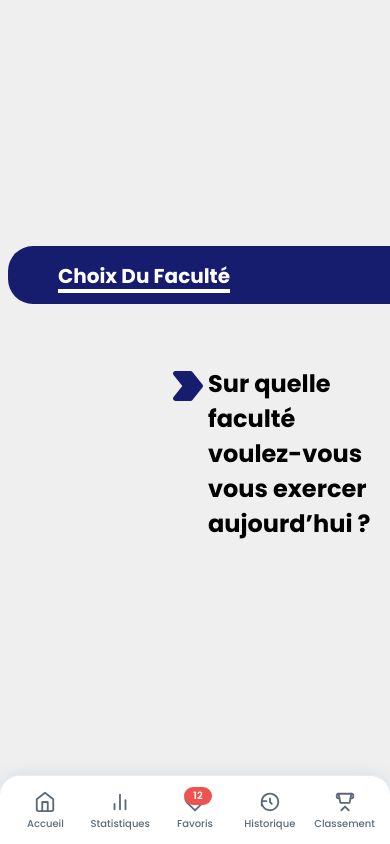
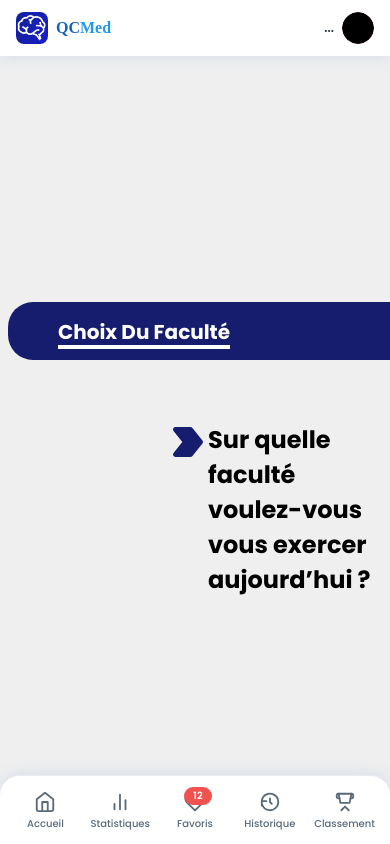
Before and after one commit to hmt-nada/QCMed, a website: page FRONTEND/faculté.html in a window 390 px wide. Shown: the top 844 px of the page. Drawn offline with Linux system fonts and the light colour scheme; no server answers.

Commit message:
update home page

```diff
--- a/FRONTEND/css/navbar.css
+++ b/FRONTEND/css/navbar.css
@@ -130,24 +130,6 @@
       margin-left: auto;
       flex-shrink: 0;
     }
-
-    /* ─── Bouton recherche ─── */
-    .nav-search-btn {
-      width: 38px; height: 38px;
-      border-radius: 10px;
-      border: 1.5px solid var(--nav-gray-200);
-      background: var(--nav-gray-100);
-      display: flex; align-items: center; justify-content: center;
-      cursor: pointer;
-      color: var(--nav-gray-600);
-      transition: all 0.15s;
-    }
-    .nav-search-btn:hover {
-      border-color: var(--nav-blue);
-      background: var(--nav-blue-light);
-      color: var(--nav-blue);
-    }
-    .nav-search-btn svg { width: 17px; height: 17px; }
 
     /* ─── Profil ─── */
     .nav-profile {
@@ -307,3 +289,67 @@
       .nav-spacer-top    { height: 0; }
       .nav-spacer-bottom { height: calc(var(--nav-height-mob) + env(safe-area-inset-bottom, 0px)); }
     }
+
+    /* ── Mini top-bar mobile ── */
+.nav-mobile-topbar {
+  display: none;
+}
+
+@media (max-width: 768px) {
+  .nav-mobile-topbar {
+    display: flex;
+    align-items: center;
+    justify-content: space-between;
+    position: fixed;
+    top: 0; left: 0; right: 0;
+    height: 56px;
+    background: var(--nav-white);
+    box-shadow: var(--nav-shadow);
+    padding: 0 16px;
+    z-index: 999;
+  }
+
+  .nav-mobile-topbar .mob-logo {
+    display: flex;
+    align-items: center;
+    gap: 8px;
+    text-decoration: none;
+  }
+  .nav-mobile-topbar .mob-logo img {
+    width: 32px; height: 32px;
+    border-radius: 8px;
+    object-fit: contain;
+  }
+  .nav-mobile-topbar .mob-logo-text {
+    font-size: 16px;
+    font-weight: 700;
+    color: var(--nav-blue);
+  }
+  .nav-mobile-topbar .mob-logo-text span { color: var(--nav-accent); }
+
+  .nav-mobile-topbar .mob-profile {
+    display: flex;
+    align-items: center;
+    gap: 8px;
+  }
+  .nav-mobile-topbar .mob-username {
+    font-size: 13px;
+    font-weight: 600;
+    color: var(--nav-gray-800);
+  }
+  .nav-mobile-topbar .mob-avatar {
+    width: 32px; height: 32px;
+    border-radius: 50%;
+    overflow: hidden;
+    background: linear-gradient(135deg, #fce4ec, #f8bbd0);
+    display: flex; align-items: center; justify-content: center;
+  }
+  .nav-mobile-topbar .mob-avatar img {
+    width: 100%; height: 100%;
+    object-fit: cover;
+    border-radius: 50%;
+  }
+
+  /* Adapter l'espacement du contenu pour la top-bar mobile */
+  .nav-spacer-top { height: 56px; }
+}
--- a/FRONTEND/navbar.html
+++ b/FRONTEND/navbar.html
@@ -1,3 +1,16 @@
+<!-- Top-bar visible uniquement sur mobile -->
+<div class="nav-mobile-topbar">
+  <a href="/accueil.html" class="mob-logo">
+    <img src="logo/brain-cercle.png" alt="QCMed" />
+    <span class="mob-logo-text">QC<span>Med</span></span>
+  </a>
+  <div class="mob-profile">
+    <span class="mob-username" id="mobUsername">...</span>
+    <div class="mob-avatar">
+      <img id="mobAvatarImg" src="images/cercle.svg" alt="avatar" />
+    </div>
+  </div>
+</div>
 
 <nav class="qcmed-nav">
 
@@ -66,12 +79,6 @@
 
     <!-- Droite : recherche + profil -->
     <div class="nav-right">
-      <button class="nav-search-btn" aria-label="Rechercher" onclick="document.querySelector('.search-bar')?.focus()">
-        <svg viewBox="0 0 24 24" fill="none" stroke="currentColor" stroke-width="2" stroke-linecap="round" stroke-linejoin="round">
-          <circle cx="11" cy="11" r="8"/><line x1="21" y1="21" x2="16.65" y2="16.65"/>
-        </svg>
-      </button>
-
       <div class="nav-profile" id="navProfileBtn" aria-haspopup="true" aria-expanded="false">
         <div class="nav-avatar" id="navAvatar">
           <img id="navAvatarImg" src="images/cercle.svg" alt="avatar" />
--- a/FRONTEND/script/accueil.js
+++ b/FRONTEND/script/accueil.js
@@ -123,6 +123,8 @@ const titre= document.getElementById('inscrivez');
   function onUtilisateurCharge(user) {
   document.getElementById("pseudo2").textContent = user.pseudo;
   afficherModules(user.annee);
+  const mobUsername = document.getElementById("mobUsername");
+if (mobUsername) mobUsername.textContent = user.pseudo;
   activerRecherche();
   document.getElementById("loader").style.display = "none";
   document.getElementById("content").style.display = "block";
```
Also changed, not shown: FRONTEND/css/accueil.css (+29 -16 lines).
